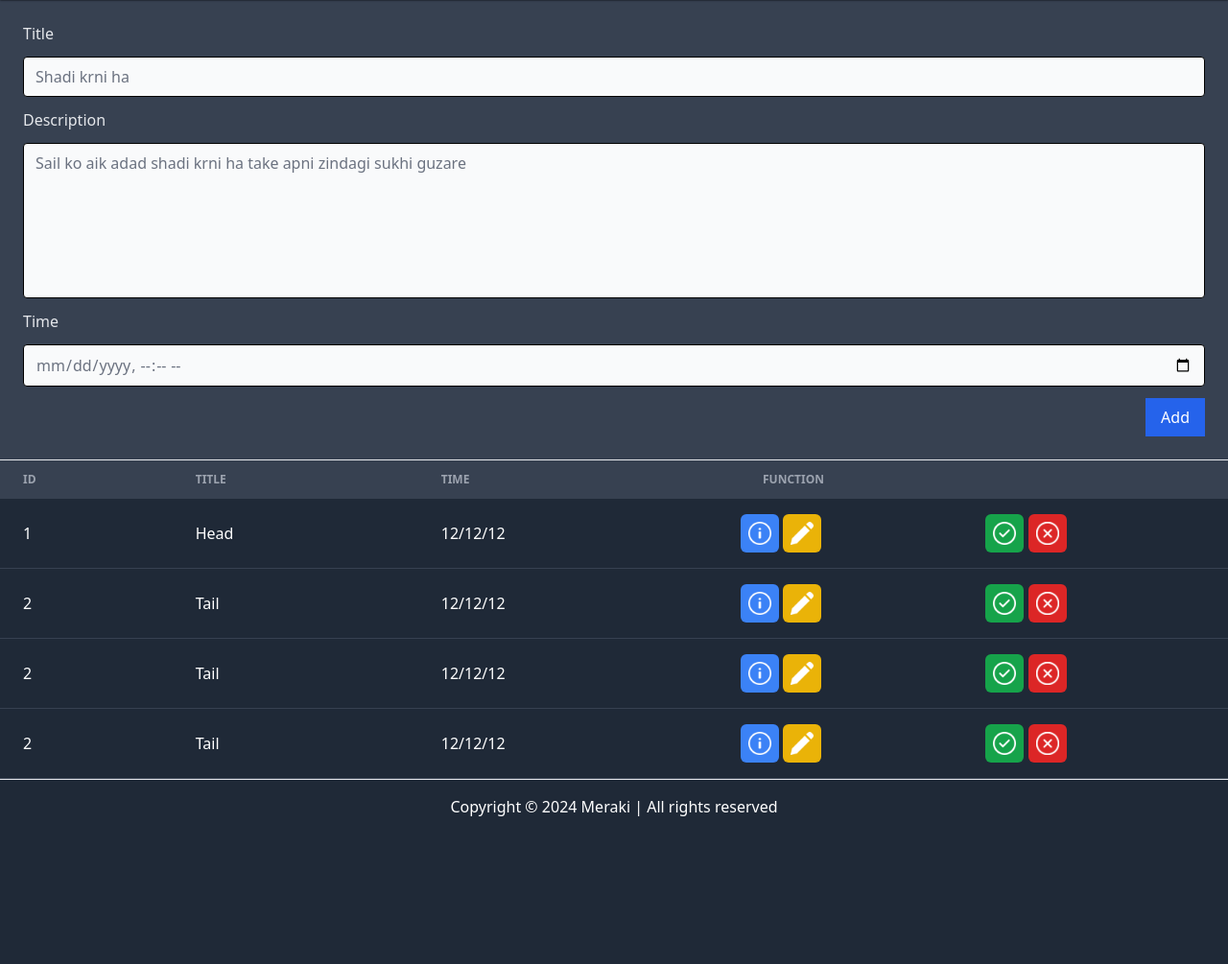
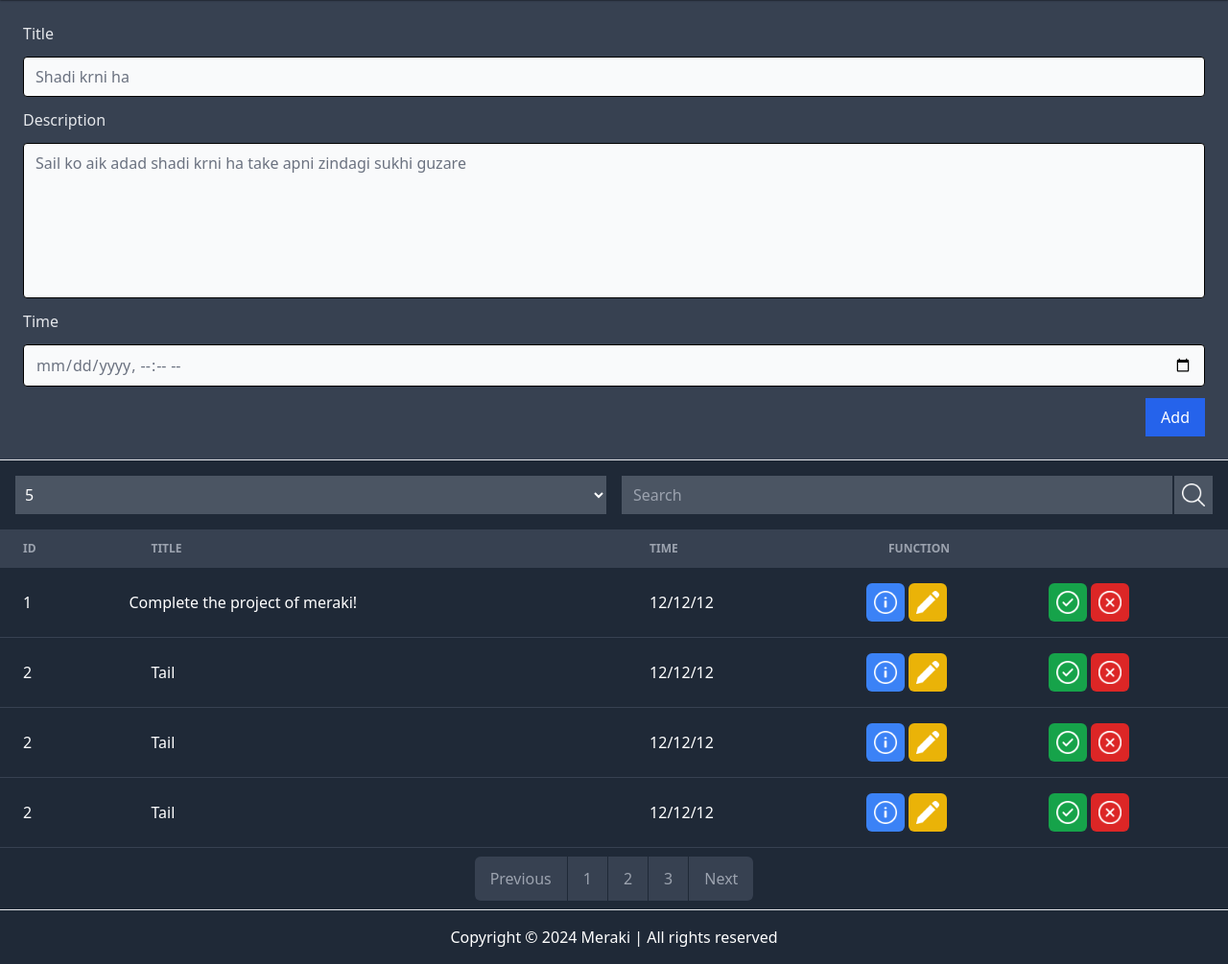
Before and after one commit to Muhammad-Usman-69/Meraki, a PHP site: page / in a window 1280 px wide. Shown: the part 81-1086 px from the top of the page at 96% size. Before the commit the page ends 932 px from the top, so only its background shows below. Run offline with PHP 8.4, Linux system fonts and the light colour scheme.

Commit message:
pagination completed

```diff
--- a/index.html
+++ b/index.html
@@ -12,7 +12,7 @@
 
 <body class="flex flex-col min-h-screen">
     <header class="h-20">
-        <nav class="flex fixed shadow-sm shadow-black w-full justify-between items-center bg-gray-800">
+        <nav class="flex z-10 fixed shadow-sm shadow-black w-full justify-between items-center bg-gray-800">
             <!--navigation bar logo-->
             <div class="logo flex items-center">
                 <a href="/" class="flex items-center space-x-2">
@@ -56,34 +56,51 @@
 
     <!--table section-->
     <div class="">
+
+        <!-- search and select -->
+        <form action="" class="bg-gray-800 py-4 px-4 grid grid-cols-2 gap-4">
+            <select name="num" id="num" class="text-white bg-gray-600 px-1.5 py-1.5 outline-none">
+                <option value="5">5</option>
+                <option value="10">10</option>
+                <option value="15">15</option>
+            </select>
+            <div class="search grid grid-cols-[1fr_40px] gap-[2px]">
+                <input type="search" name="q" id="q" class="w-full text-white bg-gray-600 px-3 py-1.5 outline-none" placeholder="Search">
+                <button type="submit" class="bg-gray-600">
+                    <img src="images/search.png" class="p-2 invert" alt="">
+                </button>
+            </div>
+        </form>
+
+        <!-- table -->
         <table class="w-full">
             <thead class="uppercase text-xs bg-gray-700 text-gray-400 text-left">
                 <tr>
-                    <th scope="col" class="px-6 py-3">Id</th>
-                    <th scope="col" class="px-6 py-3">Title</th>
-                    <th scope="col" class="px-6 py-3">Time</th>
-                    <th scope="col" class="px-6 py-3">Function</th>
+                    <th scope="col" class="px-6 py-3 w-fit">Id</th>
+                    <th scope="col" class="px-6 py-3 w-fit">Title</th>
+                    <th scope="col" class="px-6 py-3 w-fit">Time</th>
+                    <th scope="col" class="px-6 py-3 w-fit">Function</th>
                 </tr>
             </thead>
             <tbody>
                 <tr class="bg-gray-800 border-gray-700 text-white border-b">
                     <td class="px-6 py-4">1</td>
-                    <td class="px-6 py-4">Head</td>
+                    <td class="py-4">Complete the project of meraki!</td>
                     <td class="px-6 py-4">12/12/12</td>
                     <td class="py-4 grid grid-cols-1 gap-1 sm:grid-cols-2">
                         <div class="w-fit">
-                            <button href="" class="rounded-md bg-blue-500 p-2">
+                            <button href="" class="rounded-md bg-blue-500 hover:bg-blue-600 p-2">
                                 <img class="invert w-6" src="images/detail.png" alt="detail">
                             </button>
-                            <button href="" class="rounded-md bg-yellow-500 p-2">
+                            <button href="" class="rounded-md bg-yellow-500 hover:bg-yellow-600 p-2">
                                 <img class="invert w-6" src="images/edit.png" alt="edit">
                             </button>
                         </div>
                         <div class="w-fit">
-                            <button href="" class="rounded-md bg-green-600 p-2">
+                            <button href="" class="rounded-md bg-green-600 hover:bg-green-700 p-2">
                                 <img class="invert w-6" src="images/finish.png" alt="finish">
                             </button>
-                            <button href="" class="rounded-md bg-red-600 p-2">
+                            <button href="" class="rounded-md bg-red-600 hover:bg-red-700 p-2">
                                 <img class="invert w-6" src="images/delete.png" alt="delete">
                             </button>
                         </div>
@@ -160,6 +177,28 @@
                 </tr>
             </tbody>
         </table>
+        <!-- <hr> -->
+
+        <!-- pagination -->
+        <nav class="bg-gray-800 py-5 px-4 text-gray-400">
+            <ul class="flex flex-row items-center justify-center space-x-[1px]">
+                <li>
+                    <a href="" class="bg-gray-700 px-4 py-3 rounded-l-md hover:bg-gray-600 hover:text-white">Previous</a>
+                </li>
+                <li>
+                    <a href="" class="bg-gray-700 px-4 py-3 hover:bg-gray-600 hover:text-white">1</a>
+                </li>
+                <li>
+                    <a href="" class="bg-gray-700 px-4 py-3 hover:bg-gray-600 hover:text-white">2</a>
+                </li>
+                <li>
+                    <a href="" class="bg-gray-700 px-4 py-3 hover:bg-gray-600 hover:text-white">3</a>
+                </li>
+                <li>
+                    <a href="" class="bg-gray-700 px-4 py-3 rounded-r-md hover:bg-gray-600 hover:text-white">Next</a>
+                </li>
+            </ul>
+        </nav>
     </div>
     <hr>
 
--- a/side/style.css
+++ b/side/style.css
@@ -1399,6 +1419,14 @@ video {
   grid-template-columns: repeat(2, minmax(0, 1fr));
 }
 
+.grid-cols-\[1fr_\] {
+  grid-template-columns: 1fr;
+}
+
+.grid-cols-\[1fr_40px\] {
+  grid-template-columns: 1fr 40px;
+}
+
 .flex-row {
   flex-direction: row;
 }
@@ -1585,6 +1613,18 @@ video {
 
 .gap-1 {
   gap: 0.25rem;
+}
+
+.gap-4 {
+  gap: 1rem;
+}
+
+.gap-\[1\] {
+  gap: 1;
+}
+
+.gap-\[2px\] {
+  gap: 2px;
 }
 
 .gap-y-1 {
@@ -1615,6 +1655,24 @@ video {
   margin-bottom: calc(1.25rem * var(--tw-space-y-reverse));
 }
 
+.space-x-1 > :not([hidden]) ~ :not([hidden]) {
+  --tw-space-x-reverse: 0;
+  margin-right: calc(0.25rem * var(--tw-space-x-reverse));
+  margin-left: calc(0.25rem * calc(1 - var(--tw-space-x-reverse)));
+}
+
+.space-x-\[1px\] > :not([hidden]) ~ :not([hidden]) {
+  --tw-space-x-reverse: 0;
+  margin-right: calc(1px * var(--tw-space-x-reverse));
+  margin-left: calc(1px * calc(1 - var(--tw-space-x-reverse)));
+}
+
+.space-x-\[2px\] > :not([hidden]) ~ :not([hidden]) {
+  --tw-space-x-reverse: 0;
+  margin-right: calc(2px * var(--tw-space-x-reverse));
+  margin-left: calc(2px * calc(1 - var(--tw-space-x-reverse)));
+}
+
 .space-y-reverse > :not([hidden]) ~ :not([hidden]) {
   --tw-space-y-reverse: 1;
 }
@@ -1963,6 +2021,16 @@ video {
   border-top-right-radius: 0.25rem;
 }
 
+.rounded-l-md {
+  border-top-left-radius: 0.375rem;
+  border-bottom-left-radius: 0.375rem;
+}
+
+.rounded-r-md {
+  border-top-right-radius: 0.375rem;
+  border-bottom-right-radius: 0.375rem;
+}
+
 .rounded-bl {
   border-bottom-left-radius: 0.25rem;
 }
@@ -2377,6 +2445,16 @@ video {
   padding-right: 0px;
 }
 
+.px-1 {
+  padding-left: 0.25rem;
+  padding-right: 0.25rem;
+}
+
+.px-1\.5 {
+  padding-left: 0.375rem;
+  padding-right: 0.375rem;
+}
+
 .px-3 {
   padding-left: 0.75rem;
   padding-right: 0.75rem;
@@ -2415,6 +2493,16 @@ video {
 .py-4 {
   padding-top: 1rem;
   padding-bottom: 1rem;
+}
+
+.px-2 {
+  padding-left: 0.5rem;
+  padding-right: 0.5rem;
+}
+
+.py-5 {
+  padding-top: 1.25rem;
+  padding-bottom: 1.25rem;
 }
 
 .pb-6 {
```
Also changed, not shown: other parts of side/style.css (+55 -0 lines), images/search.png (added).
